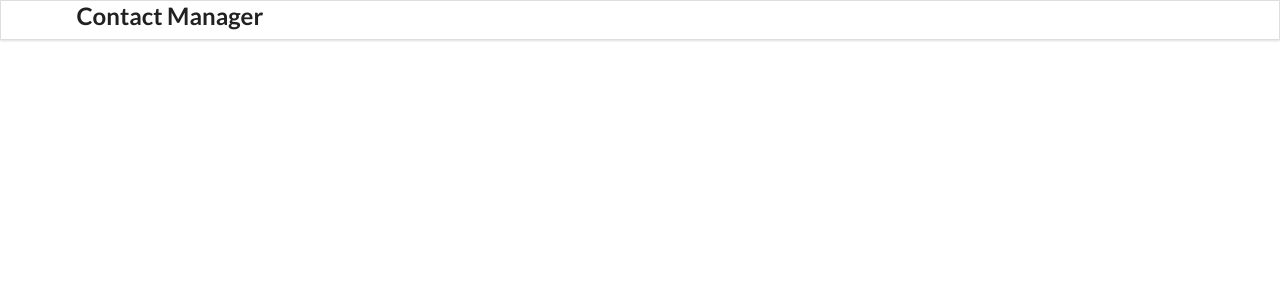
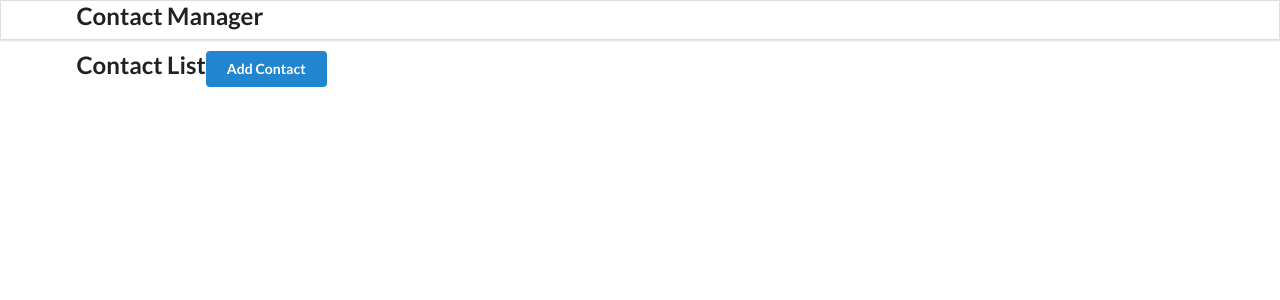
Before and after one commit to bykeal/Reactintro, a React (Create React App) app: page / in a window 1280 px wide. Shown: the top 300 px of the page. Built offline with nearby package versions, Linux system fonts and the light colour scheme.

Commit message:
more on react router

```diff
--- a/src/components/ContactList.js
+++ b/src/components/ContactList.js
@@ -1,12 +1,14 @@
 import React from "react";
+import { Link } from "react-router-dom";
 import ContactCard from "./ContactCard";
+
 
 const ContactList = (props) => {
     const deleteClick = (id) => {
         props.deleteHandler(id)
     }
 
-    const renderContactList = props.contacts.map(contact => {
+    const renderContactList =props.contacts.map(contact => {
         return(
             <ContactCard
             contacts={contact}
@@ -16,9 +18,17 @@ const ContactList = (props) => {
         );
     });
     return(
-        <div className="ui celled list">
-            {renderContactList}
+        <div className="main" >
+            <h2 style={{marginTop : '50px'}}>Contact List
+                <Link to="/add">
+                    <button className="ui button blue right">Add Contact</button>
+                </Link>
+            </h2>
+            <div className="ui celled list">
+                {renderContactList}
+            </div>
         </div>
+
     );
 };
 
```
